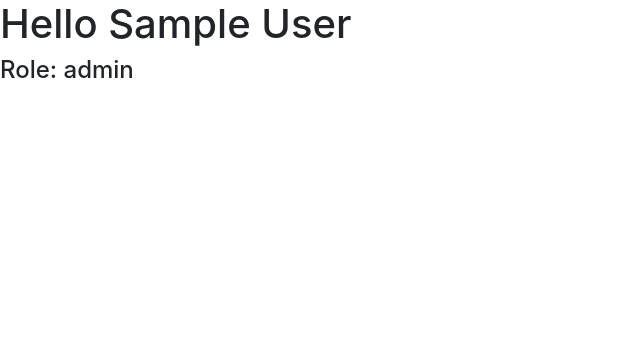
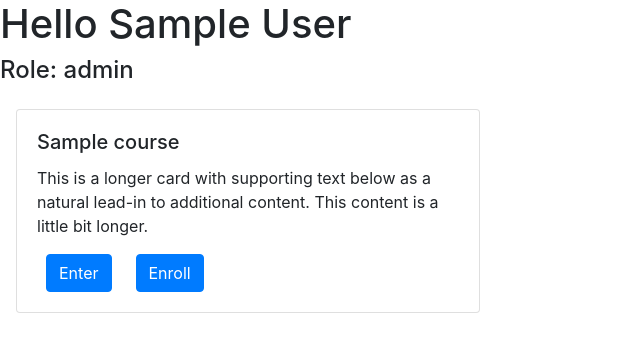
Before and after one commit to SethLK/Laravel-lms, a Laravel app: page / in a window 1280 px wide. Shown: the part 56-408 px from the top of the page, without its empty margins (0-640 px from the left). Run offline with Laravel 10, Linux system fonts and the light colour scheme; a user stored in the database is signed in; tables that the repository leaves empty hold one stand-in row (values such as "Sample post").

Commit message:
Enroll done

```diff
--- a/app/Http/Controllers/Course/CourseController.php
+++ b/app/Http/Controllers/Course/CourseController.php
@@ -30,9 +30,8 @@ class CourseController extends Controller
     }
 
     public function show_by_course_id($course_id){
-        $course = Course::find($course_id);
-        $pages = Page::all();
-        return view("course.view", compact("course", "pages"));
+        $course = Course::with('pages')->find($course_id);
+        return view("course.view", compact("course"));
     }
 
     public function edit($course_id)
@@ -64,6 +63,5 @@ class CourseController extends Controller
         return redirect()->route("dashboard")->with('success', 'Course deleted successfully.');
     }
 
-    public function user_enroll(){}
 
 }
--- a/resources/views/course/view.blade.php
+++ b/resources/views/course/view.blade.php
@@ -40,7 +40,7 @@
     <!-- Display pages or other content for non-instructors -->
 @endif
 
-@foreach($pages as $page)
+@foreach($course->pages as $page)
     <div class="ml-4">
         <a href="{{ $course->id }}/page/{{ $page->id }}">{{ $page->title }}</a>
     </div>
--- a/resources/views/index.blade.php
+++ b/resources/views/index.blade.php
@@ -11,6 +11,29 @@
 @auth
     <h1>Hello {{ auth()->user()->name }}</h1>
     <h4>Role: {{ auth()->user()->role }}</h4>
+    <div class="row row-cols-1 row-cols-md-2 row-cols-lg-3 g-3">
+        @foreach($courses as $course)
+            <div class="col">
+                <div class="card m-3" style="max-width: 464px">
+                    <div class="card-body">
+                        <h5 class="card-title">{{$course->title}}</h5>
+                        <p class="card-text">
+                            This is a longer card with supporting text below as a natural lead-in to
+                            additional content. This content is a little bit longer.
+                        </p>
+                        <div class="row">
+                            <a href="/course/{{ $course->id }}" class="btn btn-primary ml-4">Enter</a>
+                            <form action="{{ route("enroll", ["course_id"=> $course->id]) }}" method="POST">
+                                @csrf
+                                <button class="btn btn-primary ml-4" type="submit">Enroll</button>
+                            </form>
+                        </div>
+                    </div>
+                </div>
+            </div> <!-- Closing angle bracket was missing here -->
+        @endforeach
+    </div>
+    {{ $courses->links() }}
 @else
     <div class="row row-cols-1 row-cols-md-2 row-cols-lg-3 g-3">
         @foreach($courses as $course)
@@ -22,13 +45,14 @@
                             This is a longer card with supporting text below as a natural lead-in to
                             additional content. This content is a little bit longer.
                         </p>
-                    <a href="/course/{{ $course->id }}" class="btn btn-primary">Go somewhere</a>
+                        <a href="/course/{{ $course->id }}" class="btn btn-primary">Enter</a>
+
                     </div>
                 </div>
-        </div
+            </div>
         @endforeach
+    </div>
     {{ $courses->links() }}
-    </div>
 @endauth
 
 @include("layouts.foot")
```
Lines whose indentation alone changed are shown as unchanged.
